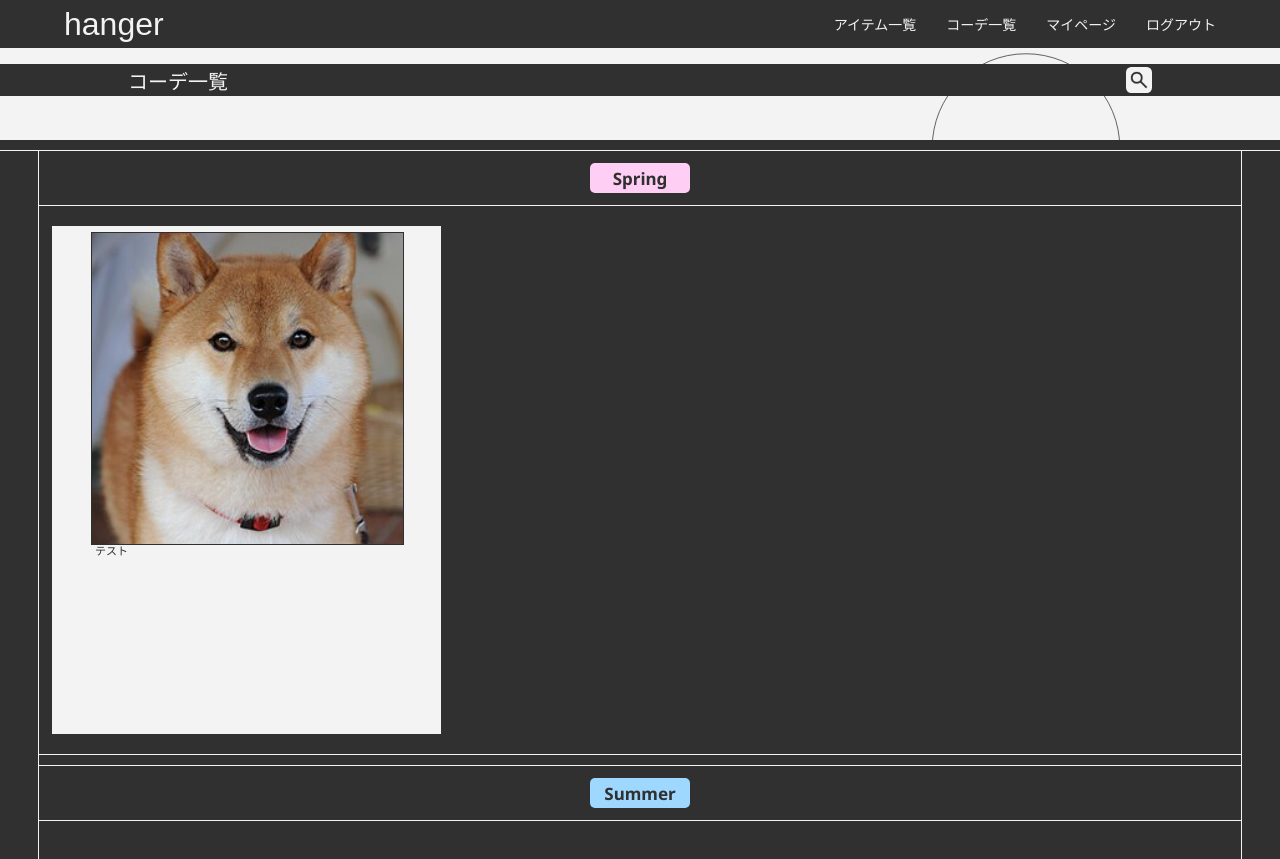
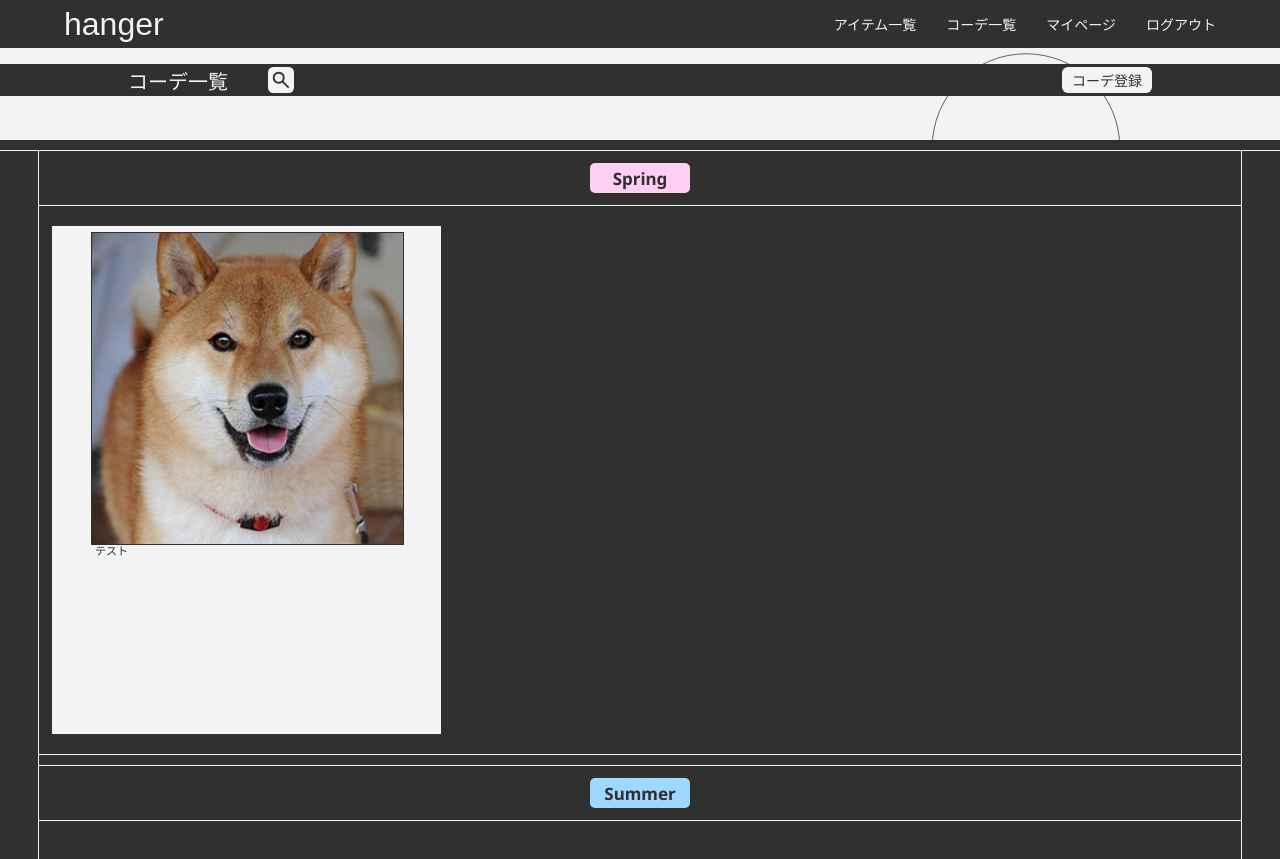
Before and after one commit to tabuuuuuchi/hanger, a Django app: page /outfit/ in a window 1280 px wide. Shown: the top 859 px of the page. Run offline with Django 5.2, Linux system fonts and the light colour scheme; a user stored in the database is signed in; data comes from the database, SQL or seed files in the repository; some web fonts are replaced.

Commit message:
一覧ページ用タイトルバー完了

```diff
--- a/hanger/static/hanger/css/style.css
+++ b/hanger/static/hanger/css/style.css
@@ -243,7 +243,7 @@ nav {
     align-items: center;
 }
 
-.addition-button-desktop {
+.button-display {
     display: none;
 }
 
@@ -816,7 +816,7 @@ footer {
 /*js関連
 --------------------------------*/
 .before-title-bar-items {
-    width: 90%;
+    width: 100%;
     height: 100%;
     margin: 0 auto;
     display: none;
@@ -824,7 +824,7 @@ footer {
     align-items: center;
 }
 .after-title-bar-items {
-    width: 90%;
+    width: 100%;
     height: 100%;
     margin: 0 auto;
     display: flex;
@@ -838,7 +838,7 @@ footer {
     margin: 0 auto;
     gap: 18.5%;
     align-items: center;
-    display: none;
+    display: flex;
 }
 
 .return-search-box-after {
@@ -922,6 +922,7 @@ footer {
     ------------------------------------*/
     .list-title-bar-items {
         width: 80%;
+        gap: 0;
     }
 
     .page-title-and-search {
@@ -929,8 +930,12 @@ footer {
         gap: 40px;
     }
 
+    .button-display {
+        display: block;
+    }
+
     .addition-button-desktop {
-        width: 100px;
+        width: 90px;
         height: 26px;
         display: flex;
         font-family: "Zen Kaku Gothic New", sans-serif;
@@ -1025,11 +1030,17 @@ footer {
     ---------------------------------------*/
     .before-title-bar-items {
         width: 80%;
+        gap: 0;
+    }
+
+    .search-and-return {
+        width: 100%;
         gap: 10%;
     }
 
     .after-title-bar-items {
-        gap: 10%;
+        width: 80%;
+        gap: 0;
     }
 
     .search-form {
--- a/hanger/templates/hanger/outfit_list.html
+++ b/hanger/templates/hanger/outfit_list.html
@@ -45,40 +45,64 @@
 {% block page-title %}
 {% if request.GET.query %}
 <div class="after-title-bar-items">
+    <div class="search-and-return">
         <!--戻るボタン-->
         <a class="return-search-box" onclick="history.back()">
             <img class="return-search-img" src="{% static 'hanger/img/icon-park-outline--return.png' %}">
         </a>
         <form method="get" class="search-form">
-        <input name="query" value="{{ request.GET.query }}" type="text" />
+            <input name="query" value="{{ request.GET.query }}" type="text" class="color-dark">
             <!--検索ボタン-->
             <button type="submit" id="search-result" class="return-search-box-after">
                 <img class="return-search-img" src="{% static 'hanger/img/material-symbols--search.png' %}">
             </button>
         </form>
     </div>
+    <div class="button-display">
+        <a class="addition-button-desktop background-light" href="{% url 'create-outfit' %}">
+            <p class="color-dark">コーデ登録</p>
+        </a>
+    </div>
+</div>
 {% else %}
 <div id="search-flex" class="before-title-bar-items">
+    <div class="search-and-return">
         <!--戻るボタン-->
         <div id="return-button" class="return-search-box">
             <img class="return-search-img" src="{% static 'hanger/img/icon-park-outline--return.png' %}">
         </div>
         <form method="get" class="search-form">
-        <input name="query" type="text" />
+            <input name="query" type="text" class="color-dark">
             <!--検索ボタン-->
             <button type="submit" id="search-result" class="return-search-box-after">
                 <img class="return-search-img" src="{% static 'hanger/img/material-symbols--search.png' %}">
             </button>
         </form>
     </div>
+    <!--デスクトップ版追加ボタン-->
+    <div class="button-display">
+        <a class="addition-button-desktop background-light" href="{% url 'create-outfit' %}">
+            <p class="color-dark">コーデ登録</p>
+        </a>
+    </div>
+</div>
 <div id=search-hide class="list-title-bar-items">
+    <div class="page-title-and-search">
         <h2 class="page-title">コーデ一覧</h2>
         <!--検索ボタン-->
         <div id="search-button" class="return-search-box">
             <img class="return-search-img" src="{% static 'hanger/img/material-symbols--search.png' %}">
         </div>
     </div>
+    <!--デスクトップ版追加ボタン-->
+    <div class="button-display">
+        <a class="addition-button-desktop background-light" href="{% url 'create-outfit' %}">
+            <p class="color-dark">コーデ登録</p>
+        </a>
+    </div>
+</div>
 {% endif %}
+
 {% endblock %}
 
 
```
Also changed, not shown: hanger/templates/hanger/item_list.html (+13 -2 lines). Lines whose indentation alone changed are shown as unchanged.
